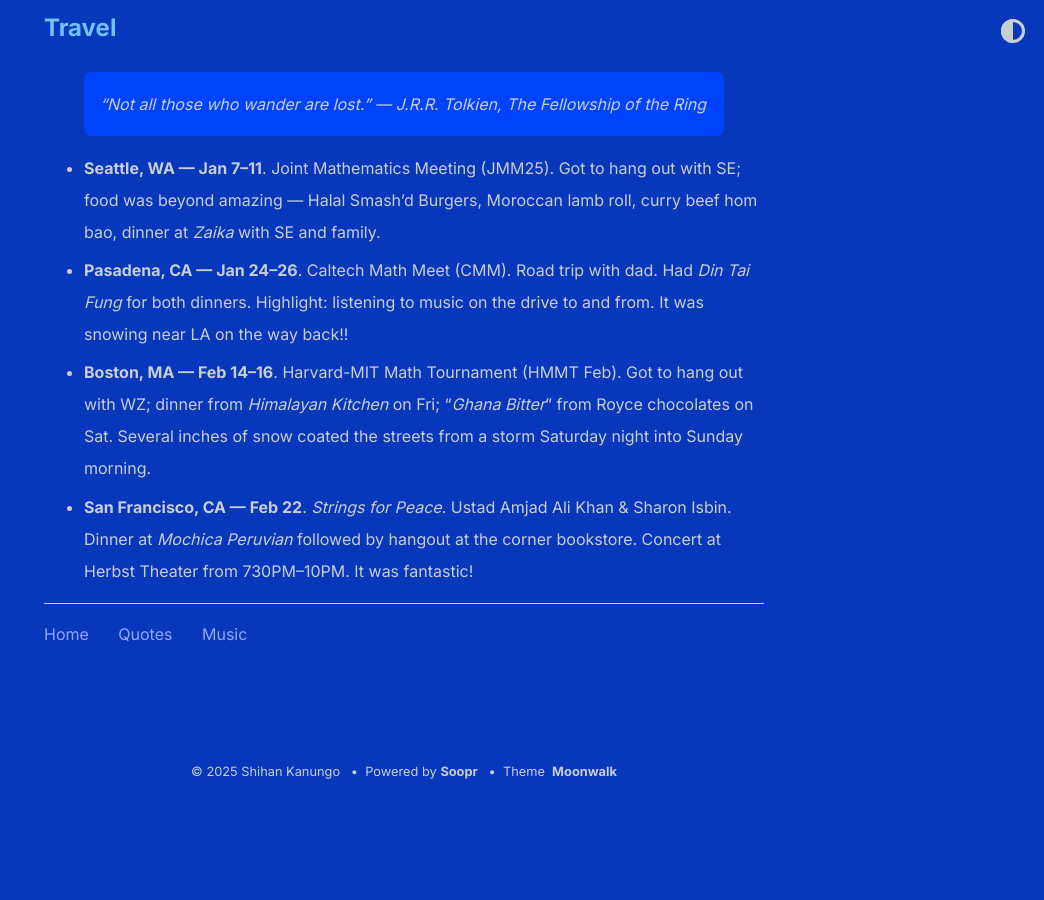
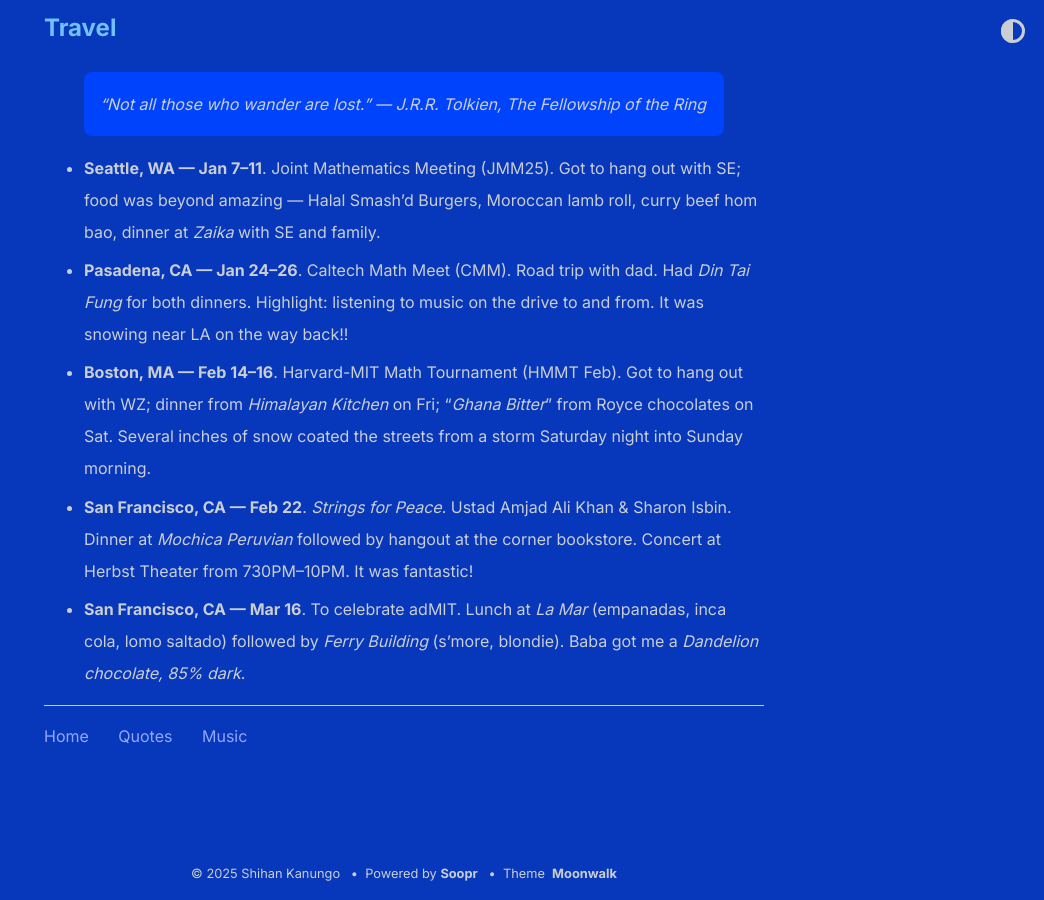
Before and after one commit to shihankanungo/shihankanungo.github.io, a Jekyll site: the page built from wrapped.md, in a window 1280 px wide and 900 px high, scrolled down 2740 px. Shown: the whole window, without its empty margins (236-1280 px from the left). Built offline with Jekyll 4.4.1, drawn with Linux system fonts in a browser that asks for light colours; before the commit the page ends 3537 px from its top, so only the background shows below that.

Commit message:
Update wrapped.md

```diff
--- a/wrapped.md
+++ b/wrapped.md
@@ -73,3 +73,4 @@
 - **Pasadena, CA --- Jan 24--26**. Caltech Math Meet (CMM). Road trip with dad. Had *Din Tai Fung* for both dinners. Highlight: listening to music on the drive to and from. It was snowing near LA on the way back!!
 - **Boston, MA --- Feb 14--16**. Harvard-MIT Math Tournament (HMMT Feb). Got to hang out with WZ; dinner from *Himalayan Kitchen* on Fri; "*Ghana Bitter*" from Royce chocolates on Sat. Several inches of snow coated the streets from a storm Saturday night into Sunday morning.
 - **San Francisco, CA --- Feb 22**. *Strings for Peace*. Ustad Amjad Ali Khan & Sharon Isbin. Dinner at *Mochica Peruvian* followed by hangout at the corner bookstore. Concert at Herbst Theater from 730PM--10PM. It was fantastic!
+- **San Francisco, CA --- Mar 16**. To celebrate adMIT. Lunch at *La Mar* (empanadas, inca cola, lomo saltado) followed by _Ferry Building_ (s'more, blondie). Baba got me a *Dandelion chocolate, 85% dark*.
```
